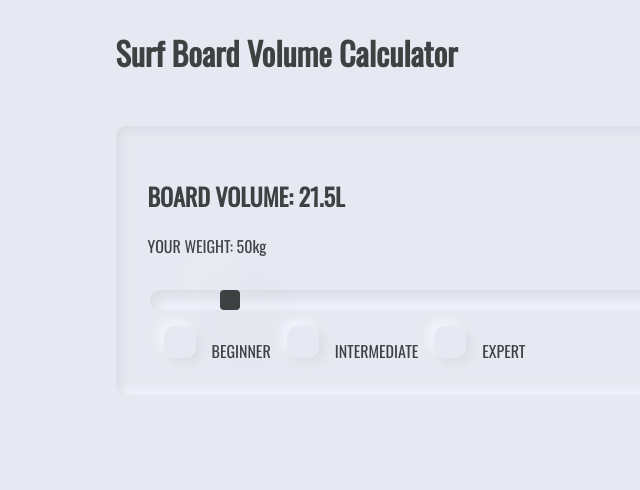
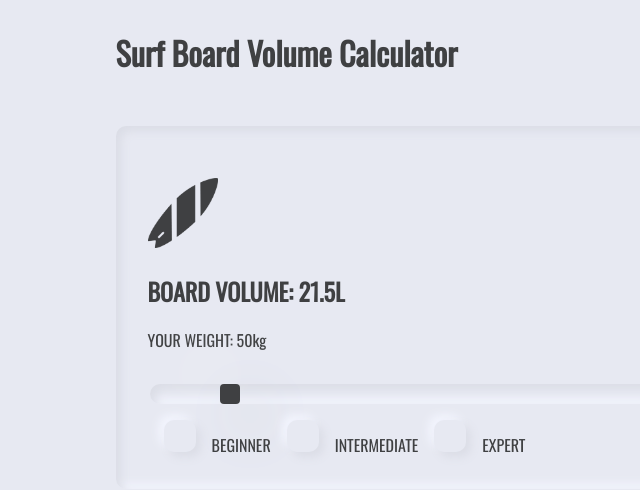
Before and after one commit to f-bog/surfboard-calculator, a React (Create React App) app: page / in a window 1280 px wide. Shown: the top 490 px of the page, without its empty margins (237-877 px from the left). Built offline with nearby package versions, Linux system fonts and the light colour scheme.

Commit message:
added surfboard image

```diff
--- a/src/components/Calculator.js
+++ b/src/components/Calculator.js
@@ -1,5 +1,5 @@
 import React, { useState } from 'react';
-
+import surfboard from '../images/surfboard-icon.png';
 import RangeSlider from './RangeSlider';
 import SkillButton from './SkillButton';
 
@@ -26,8 +26,11 @@ function Calculator() {
 
   return (
     <div className='Calculator'>
-      <h2>BOARD VOLUME: {(weight * skill).toFixed(1) + 'L'}</h2>
-      <p>YOUR WEIGHT: {weight + 'kg'}</p>
+      <img src={surfboard} alt='surfboard' width='70px;' height='70px;'></img>
+      <div className='Calculator-details'>
+        <h2>BOARD VOLUME: {(weight * skill).toFixed(1) + 'L'}</h2>
+        <p>YOUR WEIGHT: {weight + 'kg'}</p>
+      </div>
       <RangeSlider value={weight} handler={handleWeight} />
       <SkillButton value='beginner' handler={handleButton} />
       <SkillButton value='intermediate' handler={handleButton} />
```
